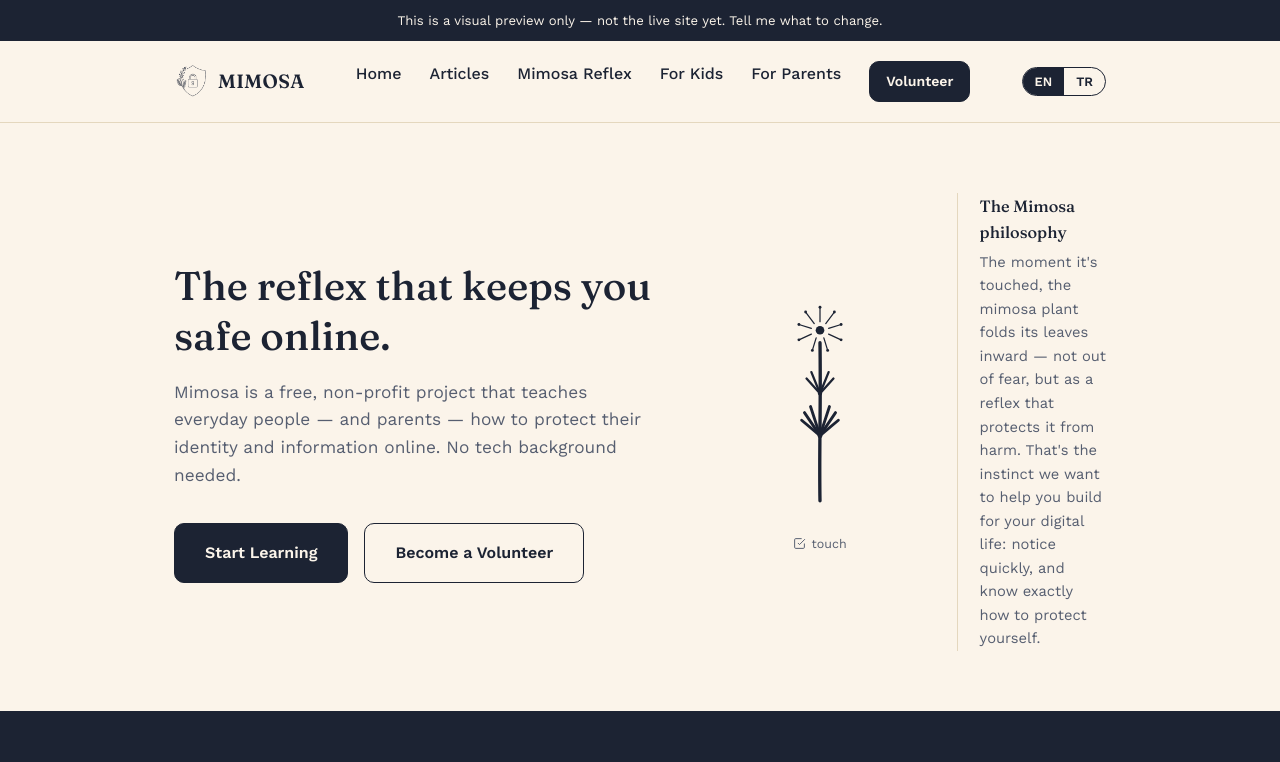
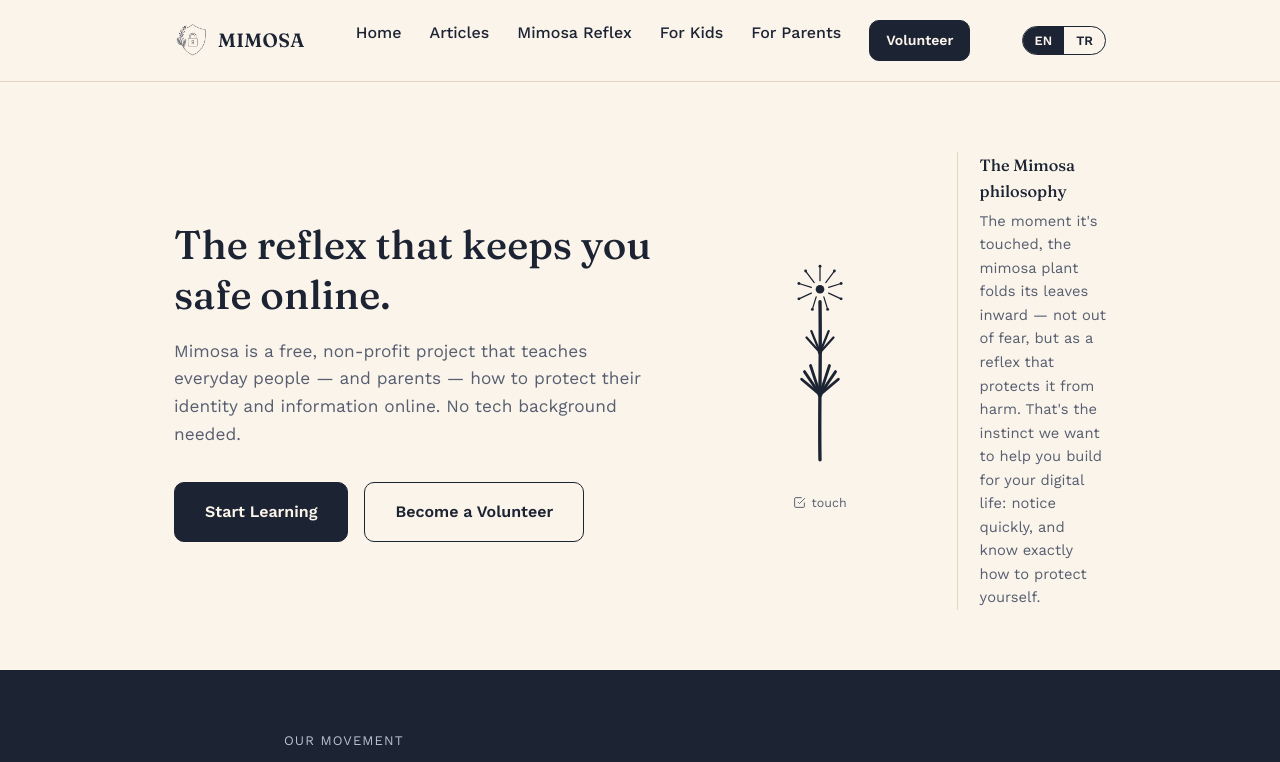
Before and after one commit to buseilhan/Mimosa-Digital-Security, a plain HTML site: page index.html in a window 1280 px wide. Shown: the top 762 px of the page. Drawn offline with nearby package versions, Linux system fonts and the light colour scheme.

Commit message:
Update index.html

```diff
--- a/index.html
+++ b/index.html
@@ -3,7 +3,7 @@
 <head>
 <meta charset="UTF-8">
 <meta name="viewport" content="width=device-width, initial-scale=1.0">
-<title>Mimosa — Preview</title>
+<title>Mimosa</title>
 <link href="https://fonts.googleapis.com/css2?family=Fraunces:wght@400;500;600&family=Work+Sans:wght@400;500;600&display=swap" rel="stylesheet">
 <style>
 :root{
@@ -196,7 +196,6 @@ footer a{text-decoration:underline;}
 </head>
 <body>
 
-<div class="preview-banner" data-i18n="banner">This is a visual preview only — not the live site yet. Tell me what to change.</div>
 
 <header>
   <div class="wrap nav">
```
